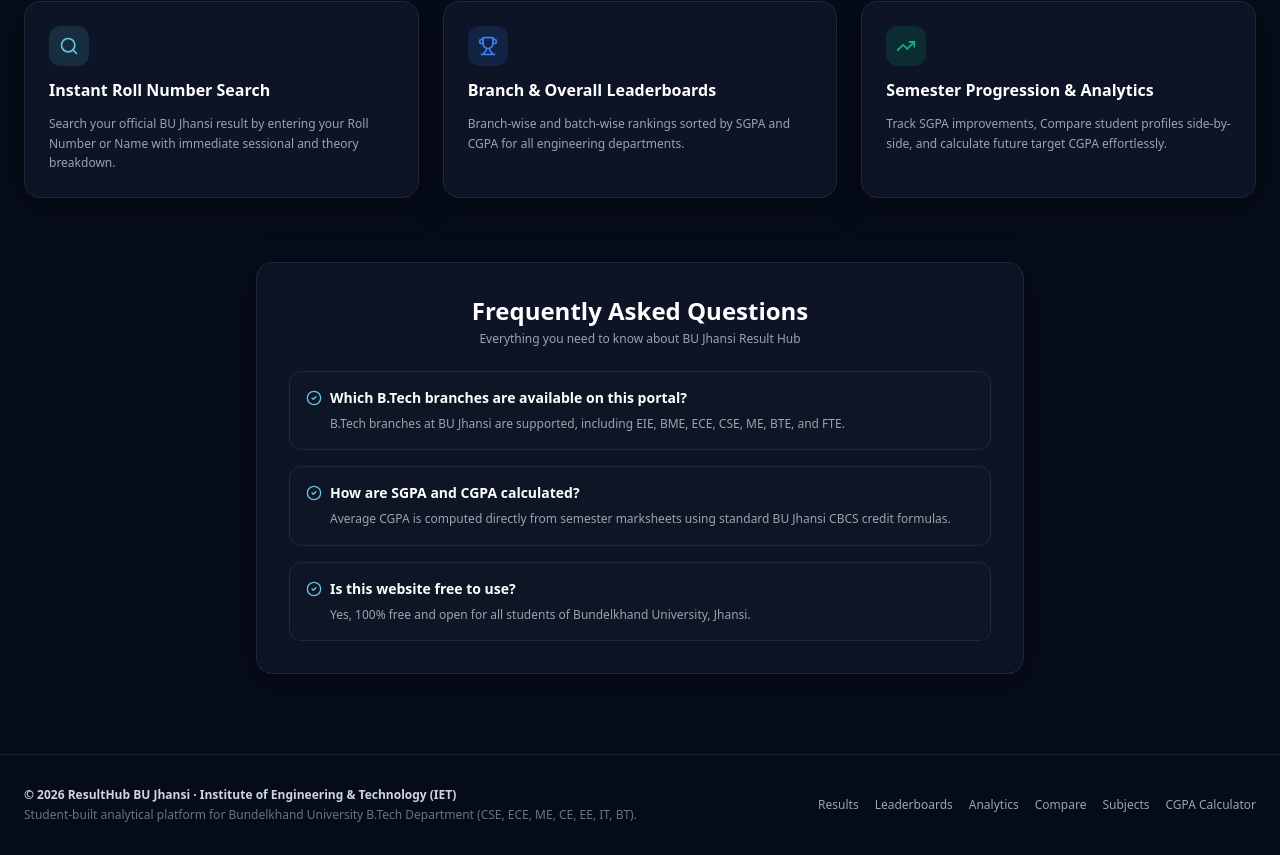
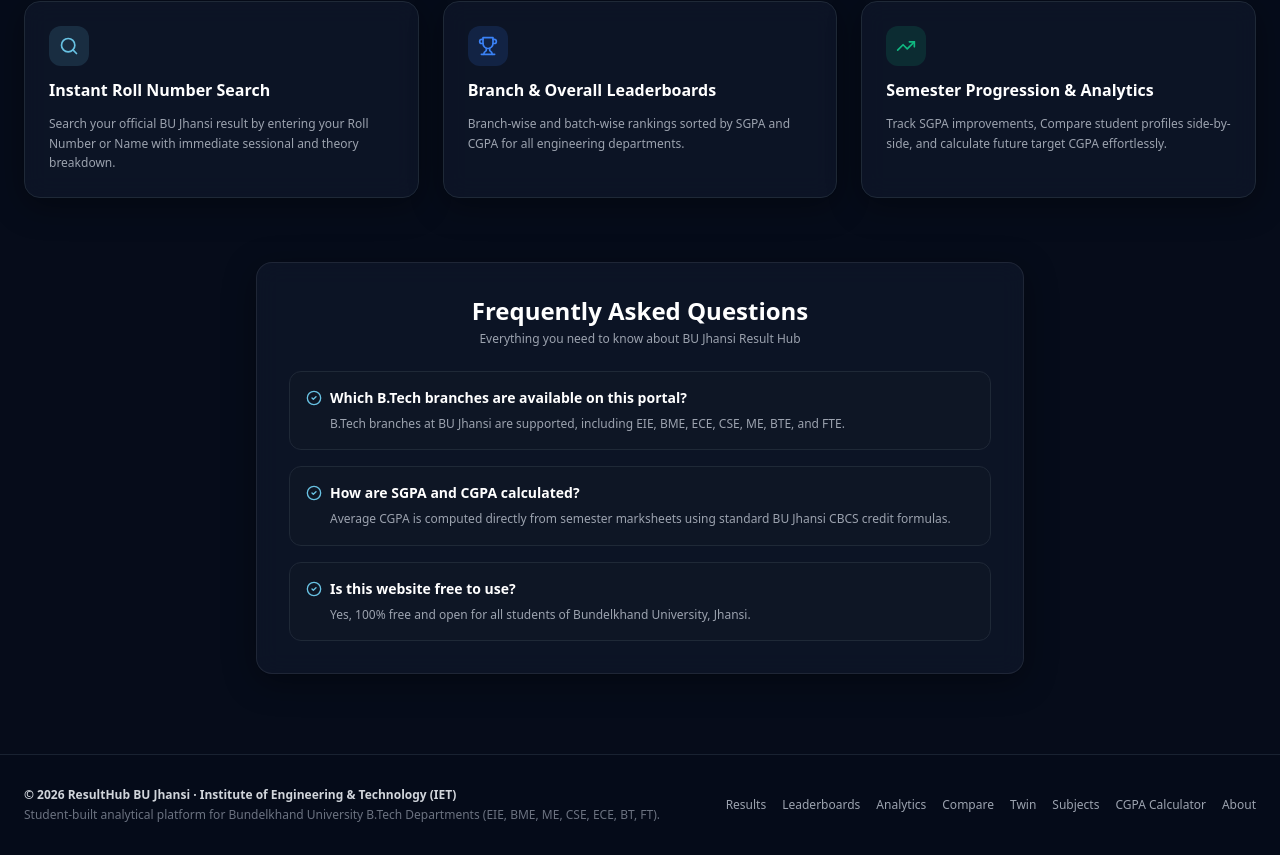
Before and after one commit to adityak39l/BU-Result-HUB, a Next.js app: page / in a window 1280 px wide. Shown: the part 1169-2024 px from the top of the page. Built offline with nearby package versions, Linux system fonts and the light colour scheme.

Commit message:
Update footer department names to match BU Jhansi IET B.Tech branches

```diff
--- a/components/Footer.jsx
+++ b/components/Footer.jsx
@@ -9,7 +9,7 @@ export default function Footer() {
             © {new Date().getFullYear()} ResultHub BU Jhansi · Institute of Engineering & Technology (IET)
           </p>
           <p className="text-gray-500 mt-1">
-            Student-built analytical platform for Bundelkhand University B.Tech Department (CSE, ECE, ME, CE, EE, IT, BT).
+            Student-built analytical platform for Bundelkhand University B.Tech Departments (EIE, BME, ME, CSE, ECE, BT, FT).
           </p>
         </div>
 
@@ -18,8 +18,10 @@ export default function Footer() {
           <Link href="/leaderboard" className="hover:text-amber-400 transition-colors">Leaderboards</Link>
           <Link href="/analytics" className="hover:text-amber-400 transition-colors">Analytics</Link>
           <Link href="/compare" className="hover:text-amber-400 transition-colors">Compare</Link>
+          <Link href="/twin" className="hover:text-amber-400 transition-colors">Twin</Link>
           <Link href="/subjects" className="hover:text-amber-400 transition-colors">Subjects</Link>
           <Link href="/tools/cgpa" className="hover:text-amber-400 transition-colors">CGPA Calculator</Link>
+          <Link href="/about" className="hover:text-amber-400 transition-colors">About</Link>
         </div>
       </div>
     </footer>
```
